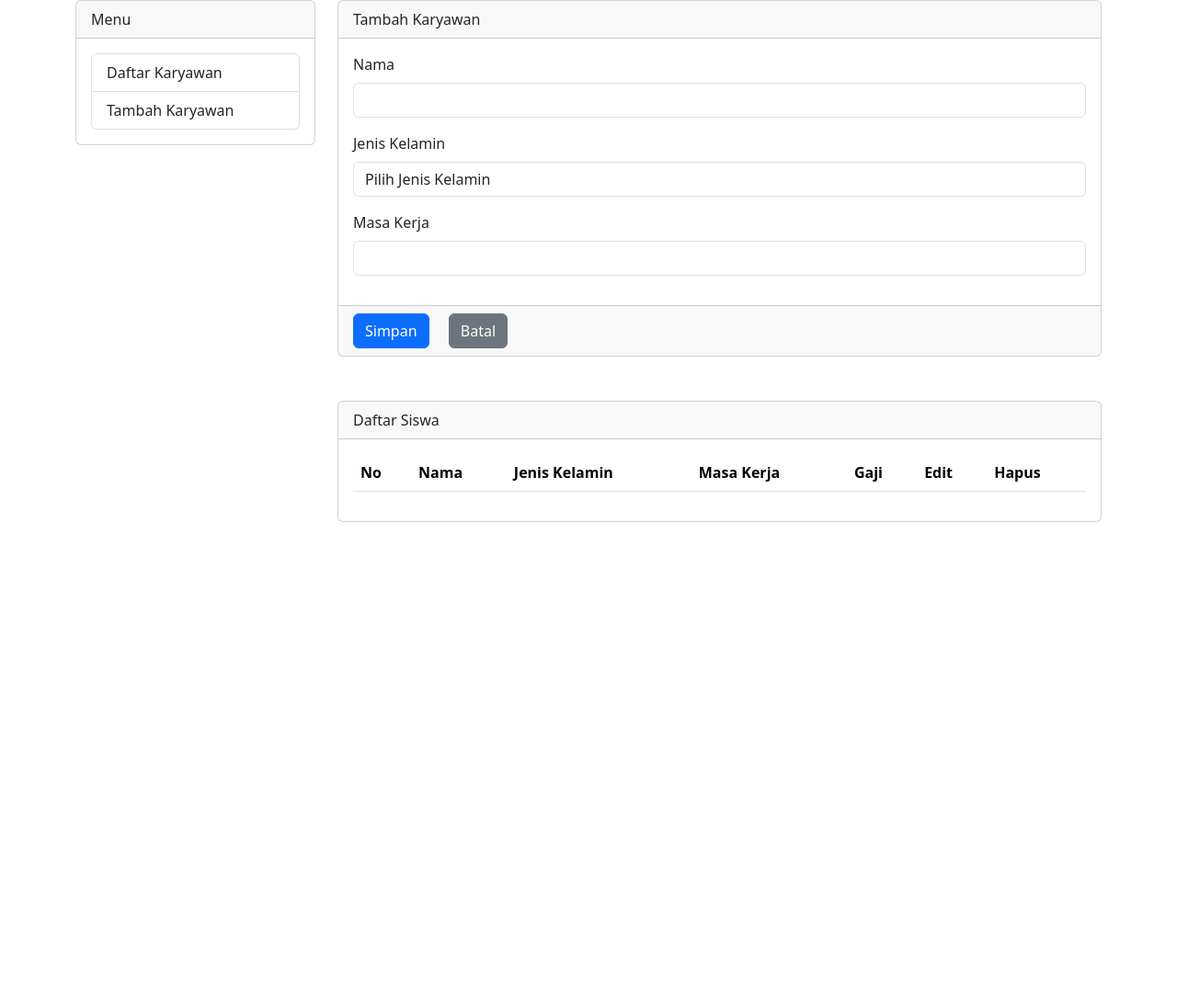
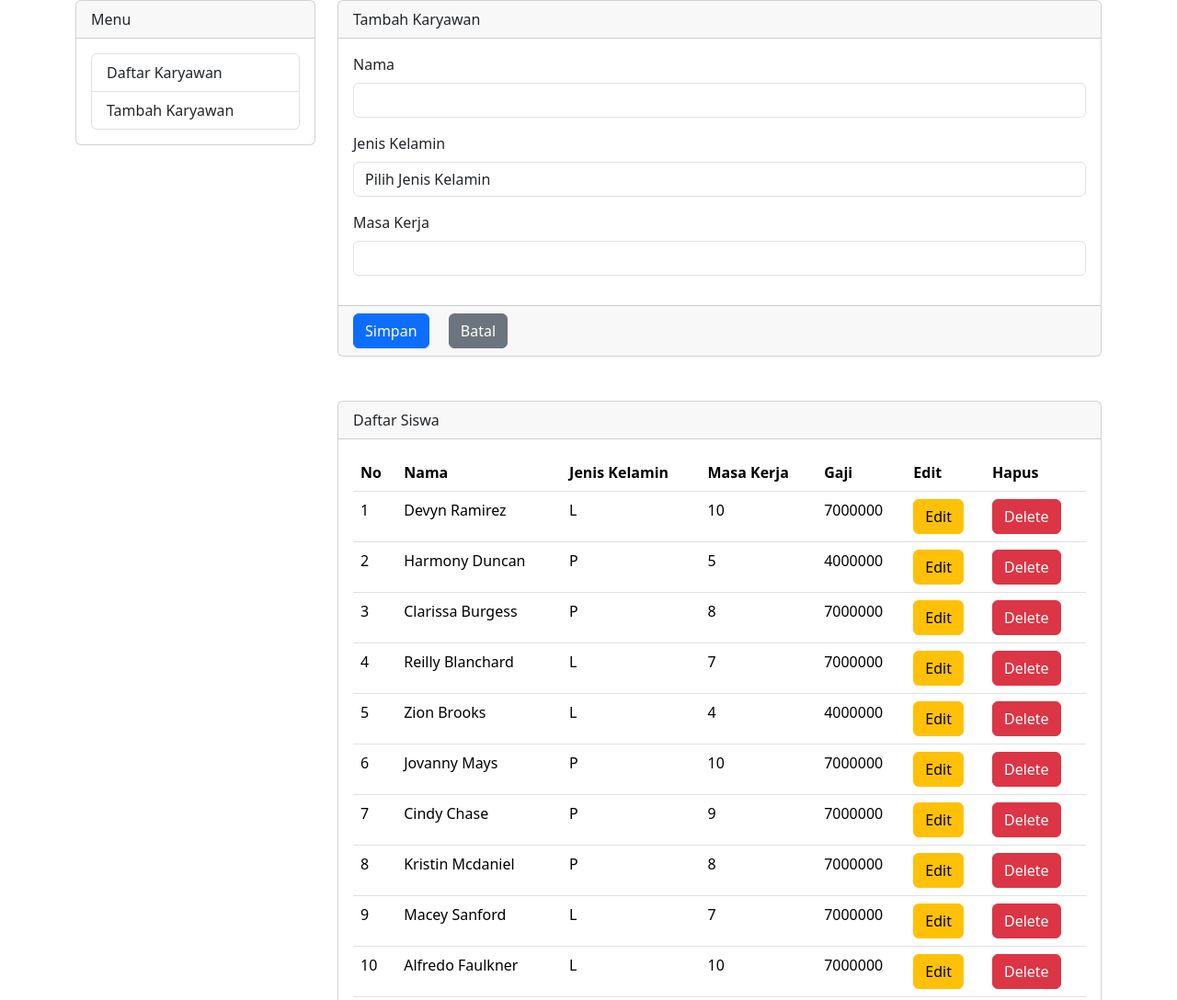
Before and after one commit to wenipsptsr/DaftarKaryawan, a website: page index.html in a window 1280 px wide. Shown: the top 1088 px of the page at 92% size. Before the commit the page ends 800 px from the top, so only its background shows below. Drawn offline with nearby package versions, Linux system fonts and the light colour scheme.

Commit message:
perubahan index

```diff
--- a/index.html
+++ b/index.html
@@ -67,7 +67,7 @@
     </div>
   </div>
 
-  <script src="./s.js"></script>
+  <script src="./array_and_object.js"></script>
   <script src="https://cdn.jsdelivr.net/npm/bootstrap@5.3.3/dist/js/bootstrap.bundle.min.js" integrity="sha384-YvpcrYf0tY3lHB60NNkmXc5s9fDVZLESaAA55NDzOxhy9GkcIdslK1eN7N6jIeHz" crossorigin="anonymous"></script>
 </body>
 </html>
```
